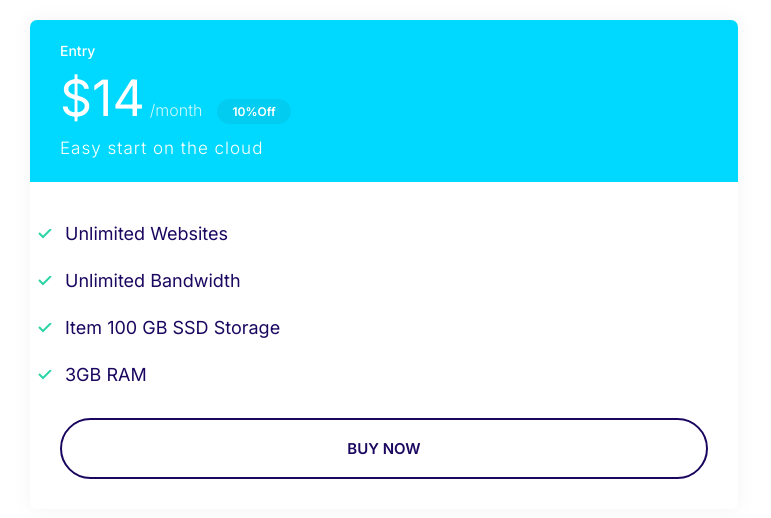
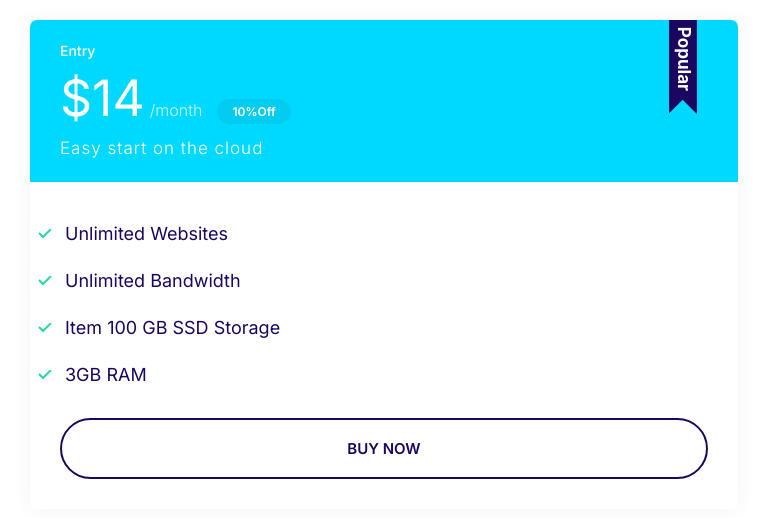
Before and after one commit to nrbcodes/Project, a plain HTML site: page index.html in a window 1280 px wide. Shown: the whole page, without its empty margins (0-771 px from the left). Drawn offline with Linux system fonts and the light colour scheme.

Commit message:
Attached badge to card

```diff
--- a/css/styles.css
+++ b/css/styles.css
@@ -334,6 +334,19 @@ a {
   margin-bottom: 2rem;
 }
 
+.card__header {
+  position: relative;
+}
+
+.plan--popular .card__header::before {
+  content: url(../images/popular.svg);
+  display: inline-block;
+  width: 40px;
+  position: absolute;
+  top: -6px;
+  right: 5%;
+}
+
 @media screen and (min-width: 1024px) {
   .plan__name {
     font-size: 1.4rem;
--- a/index.html
+++ b/index.html
@@ -15,7 +15,7 @@
   </head>
   <body>
     <div style="width: 60%; padding: 20px 30px">
-      <div class="plan">
+      <div class="plan plan--popular">
         <div class="card card--secondary">
           <header class="card__header">
             <h3 class="plan__name">Entry</h3>
```
Also changed, not shown: images/popular.svg (added).
